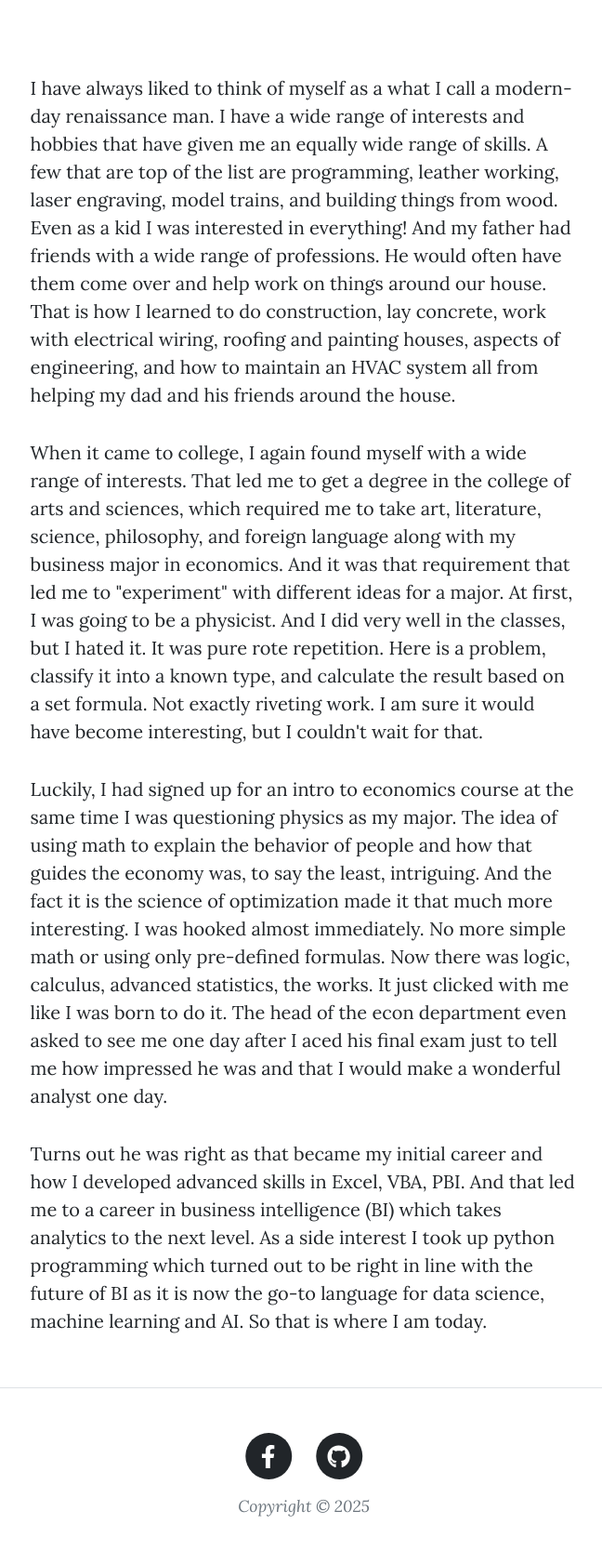
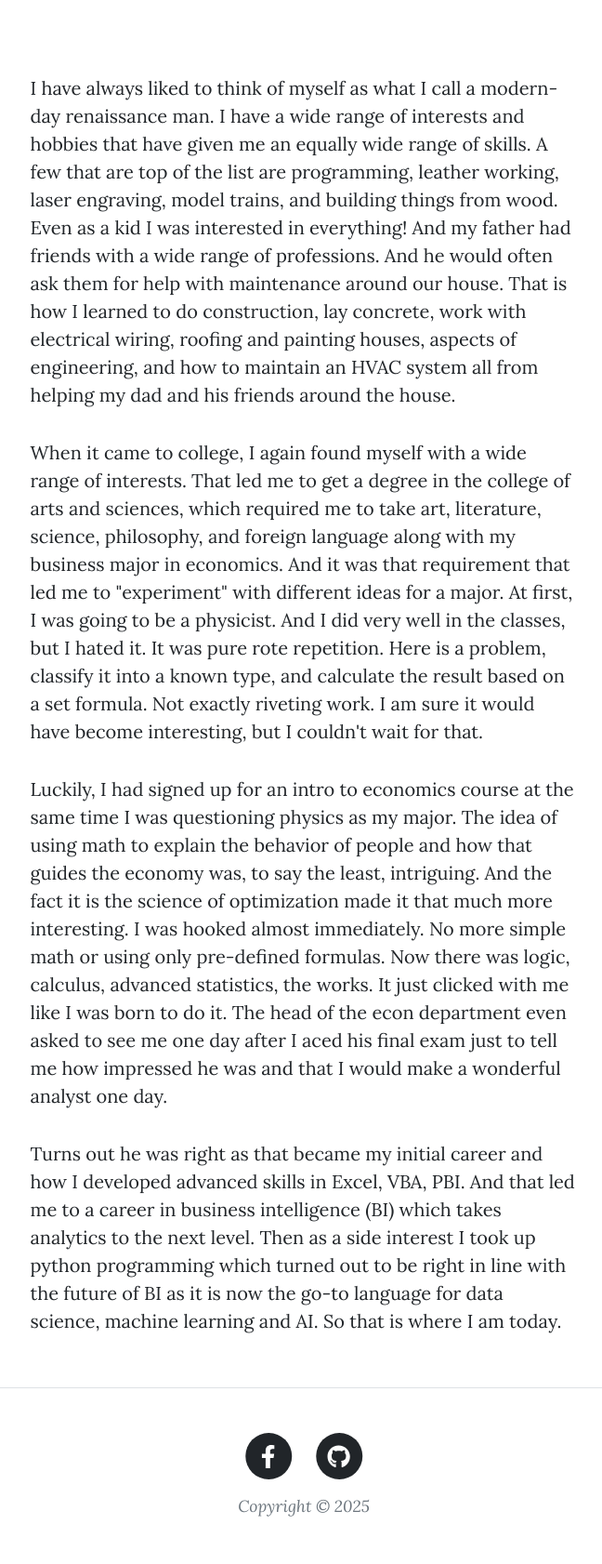
Before and after one commit to furstukin/BlogSite, a Flask app: page /about in a window 1280 px wide. Shown: the part 532-2214 px from the top of the page at 93% size, without its empty margins (313-961 px from the left). Run offline with Flask 3, Linux system fonts and the light colour scheme; parts of the project's set-up code (start-up, migrations or seed data) failed here and were passed over; some libraries are stand-ins or nearby versions.

Commit message:
Update about me section to correct typing errors

```diff
--- a/templates/about.html
+++ b/templates/about.html
@@ -22,15 +22,15 @@
     <div class="row gx-4 gx-lg-5 justify-content-center">
       <div class="col-md-10 col-lg-8 col-xl-7">
         <p>
-          I have always liked to think of myself as a what I call a modern-day
+          I have always liked to think of myself as what I call a modern-day
           renaissance man. I have a wide range of interests and hobbies that
           have given me an equally wide range of skills. A few that are top of
           the list are programming, leather working, laser engraving, model
           trains, and building things from wood. Even as a kid I was interested
           in everything! And my father had friends with a wide range of
-          professions. He would often have them come over and help work on
-          things around our house. That is how I learned to do construction,
-          lay concrete, work with electrical wiring, roofing and painting houses,
+          professions. And he would often ask them for help with maintenance
+          around our house. That is how I learned to do construction, lay
+          concrete, work with electrical wiring, roofing and painting houses,
           aspects of engineering, and how to maintain an HVAC system all from
           helping my dad and his friends around the house.
         </p>
@@ -61,10 +61,10 @@
         <p>
           Turns out he was right as that became my initial career and how I
           developed advanced skills in Excel, VBA, PBI. And that led me to a career
-          in business intelligence (BI) which takes analytics to the next level. As
-          a side interest I took up python programming which turned out to be right
-          in line with the future of BI as it is now the go-to language for data
-          science, machine learning and AI. So that is where I am today.
+          in business intelligence (BI) which takes analytics to the next level.
+          Then as a side interest I took up python programming which turned out
+          to be right in line with the future of BI as it is now the go-to language
+          for data science, machine learning and AI. So that is where I am today.
         </p>
       </div>
     </div>
```
